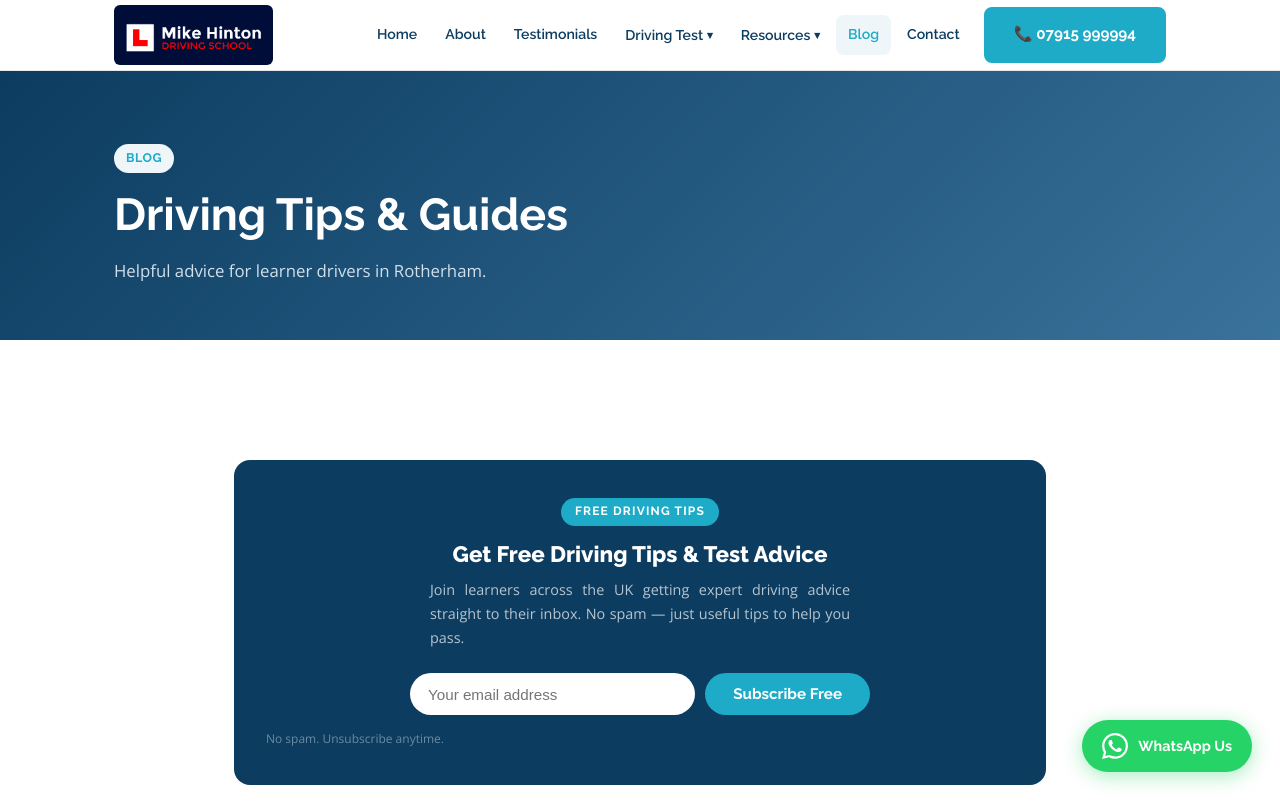
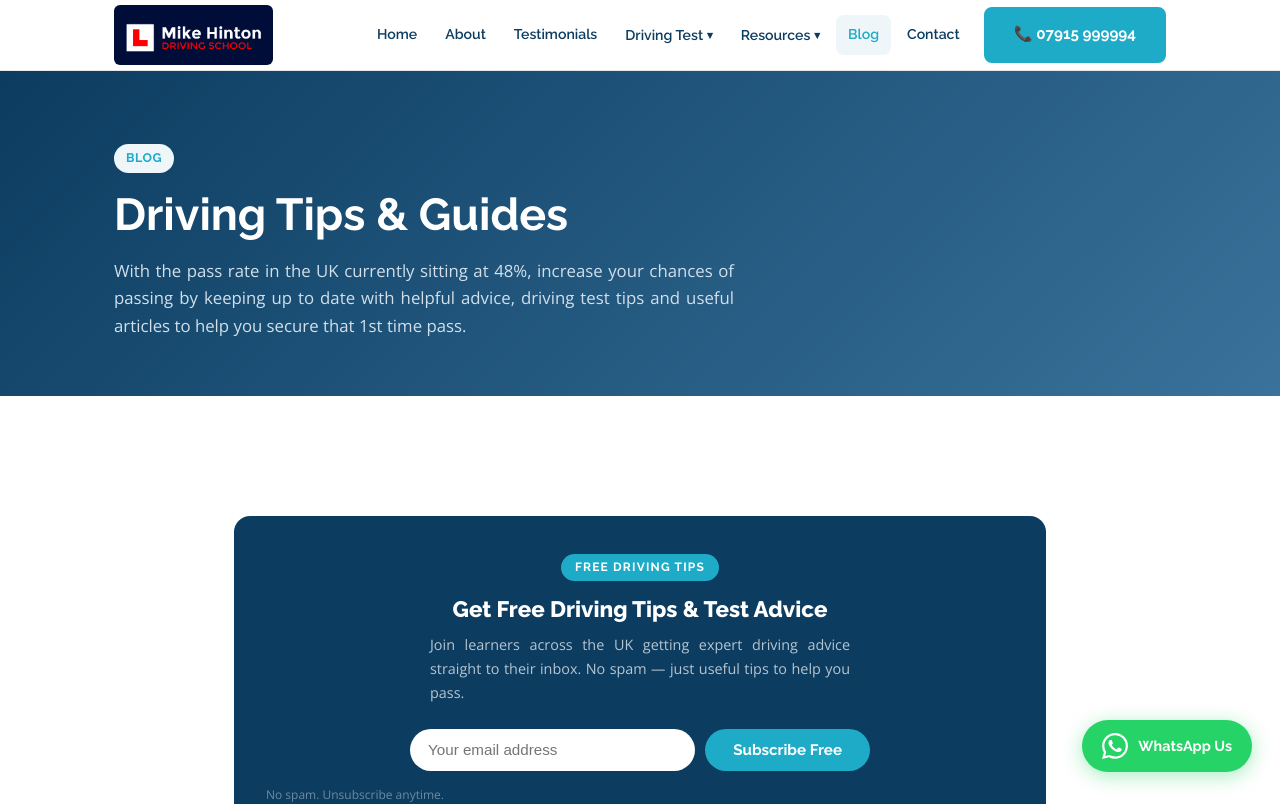
Before and after one commit to mikehinton-wq/mods-website, a React (Vite) app: page /blog in a window 1280 px wide. Shown: the top 804 px of the page. Built offline with nearby package versions, Linux system fonts and the light colour scheme.

Commit message:
Update site

```diff
--- a/src/pages/Blog.jsx
+++ b/src/pages/Blog.jsx
@@ -101,7 +101,7 @@ export default function Blog() {
         <div className="container">
           <span className="badge badge-primary" style={{ marginBottom: 14 }}>Blog</span>
           <h1>Driving Tips &amp; Guides</h1>
-          <p>Helpful advice for learner drivers in Rotherham.</p>
+          <p>With the pass rate in the UK currently sitting at 48%, increase your chances of passing by keeping up to date with helpful advice, driving test tips and useful articles to help you secure that 1st time pass.</p>
         </div>
       </section>
 
```
